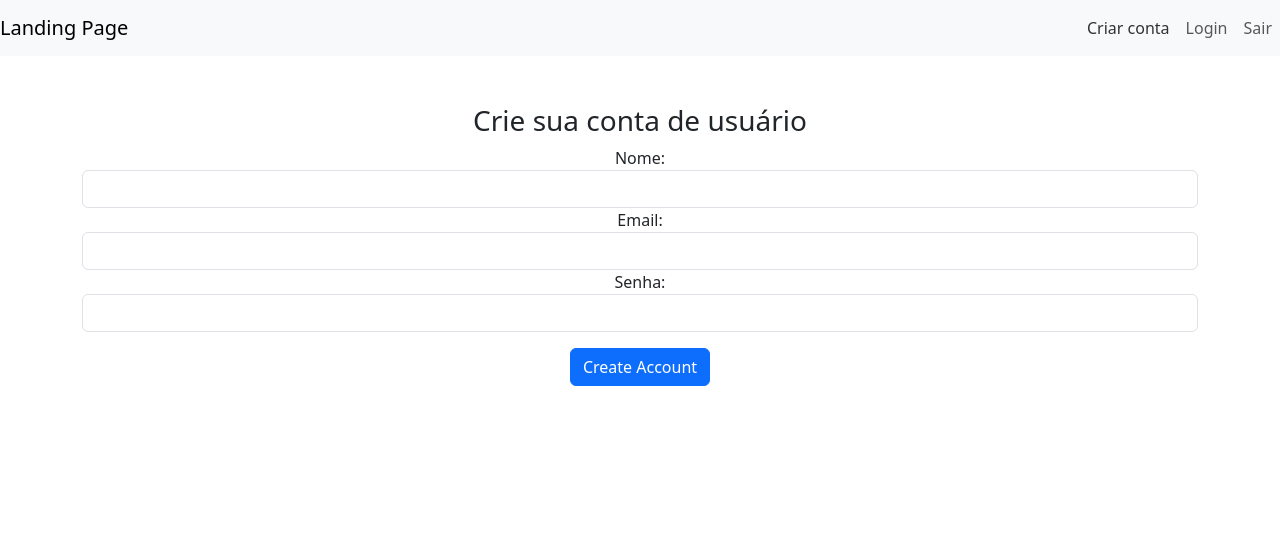
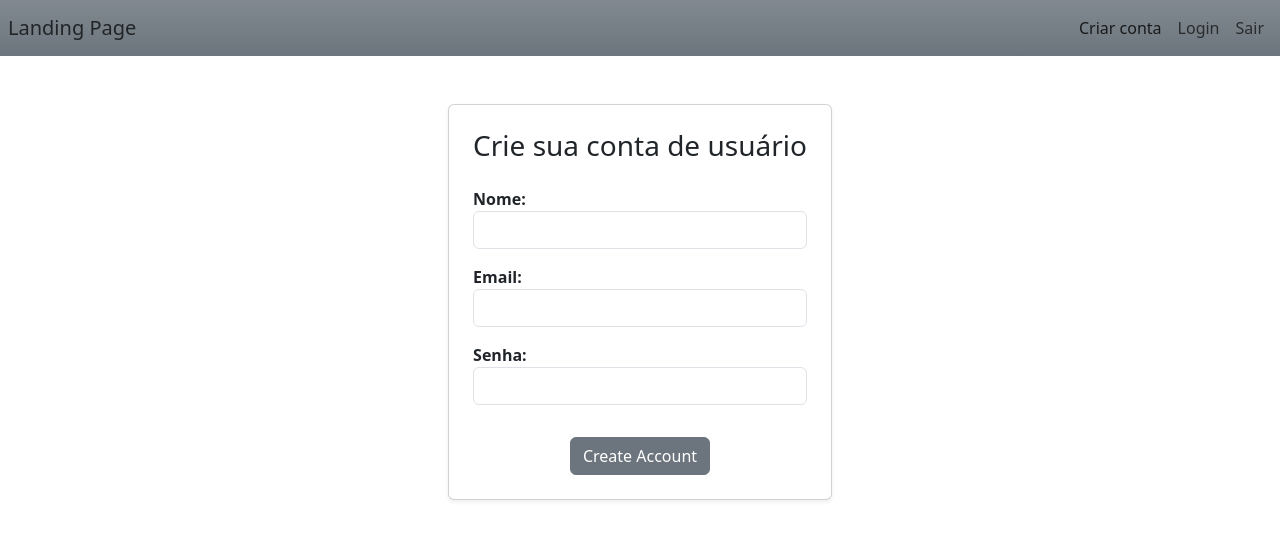
Before and after one commit to KKKODAKI/ReactNode, a React (Create React App) app in the folder frontend/: page / in a window 1280 px wide. Both pictures are taken after a click on the button "Criar conta". Shown: the top 540 px of the page. Built offline with nearby package versions, Linux system fonts and the light colour scheme.

Commit message:
Css feito com bootstrap

```diff
--- a/frontend/src/App.js
+++ b/frontend/src/App.js
@@ -12,8 +12,8 @@ function App() {
 
   return (
     <div className="App">
-      <nav className="navbar navbar-expand-lg navbar-light bg-light">
-        <a className="navbar-brand" href="#">Landing Page</a>
+      <nav className="navbar navbar-expand-lg navbar-light bg-secondary bg-gradient">
+        <a className="navbar-brand ms-2 text-dark" href="#">Landing Page</a>
         <div className="collapse navbar-collapse">
           <ul className="navbar-nav ms-auto">
             <li className="nav-item">
@@ -23,7 +23,7 @@ function App() {
               <button className="nav-link btn" onClick={()=> handleNavClick('login')}>Login</button>
             </li>
             <li className="nav-item">
-              <button className="nav-link btn" onClick={()=> handleNavClick('logout')}>Sair</button>
+              <button className="nav-link btn me-2" onClick={()=> handleNavClick('logout')}>Sair</button>
             </li>
           </ul>
         </div>
--- a/frontend/src/UserAccountForm.js
+++ b/frontend/src/UserAccountForm.js
@@ -28,24 +28,25 @@ const UserAccountForm = () => {
             const response = await axios.post('https://api.example.com/create-account', formData);
 
             if(response.status===200){
-                setResponseMessege('Conta criada com sucesso!');
+                setResponseMessage('Conta criada com sucesso!');
             }
             else{
-                setResponseMessege('Erro ao criar a conta de usuário.');
+                setResponseMessage('Erro ao criar a conta de usuário.');
             }
         } catch (error) {
-            setResponseMessege('Falha ao conectar ao servidor.');
+            setResponseMessage('Falha ao conectar ao servidor.');
         }
     };
 
-    const [responseMessege, setResponseMessege] = useState('');
+    const [responseMessage, setResponseMessage] = useState('');
 
     return (
-        <div ClassName="user-account-form">
-            <h3>Crie sua conta de usuário</h3>
+        <div className="container d-flex justify-content-center align-items-center">
+            <div className="card p-4 shadow-sm">
+                <h3 className="text-center mb-4">Crie sua conta de usuário</h3>
                 <form onSubmit={handleSubmit} className="form-group">
-                <div>
-                    <label>Nome:</label>
+                    <div className="mb-3">
+                        <label className="fw-bold text-start d-block">Nome:</label>
                         <input
                             className="form-control"
                             type="text"
@@ -55,8 +56,8 @@ const UserAccountForm = () => {
                             required
                         />
                     </div>
-                <div>
-                    <label>Email:</label>
+                    <div className="mb-3">
+                        <label className="fw-bold text-start d-block">Email:</label>
                         <input
                             className="form-control"
                             type="email"
@@ -66,8 +67,8 @@ const UserAccountForm = () => {
                             required
                         />
                     </div>
-                <div>
-                    <label>Senha:</label>
+                    <div className="mb-3">
+                        <label className="fw-bold text-start d-block">Senha:</label>
                         <input
                             className="form-control"
                             type="password"
@@ -77,9 +78,10 @@ const UserAccountForm = () => {
                             required
                         />
                     </div>
-                <button type="submit" className="btn btn-primary btn-block mt-3">Create Account</button>
+                    <button type="submit" className="btn btn-secondary btn-block mt-3">Create Account</button>
                 </form>
-            <p></p>
+                {responseMessage && <p className="mt-3 text-center">{responseMessage}</p>}
+            </div>
         </div>
     )
 };
```
Lines whose indentation alone changed are shown as unchanged.
